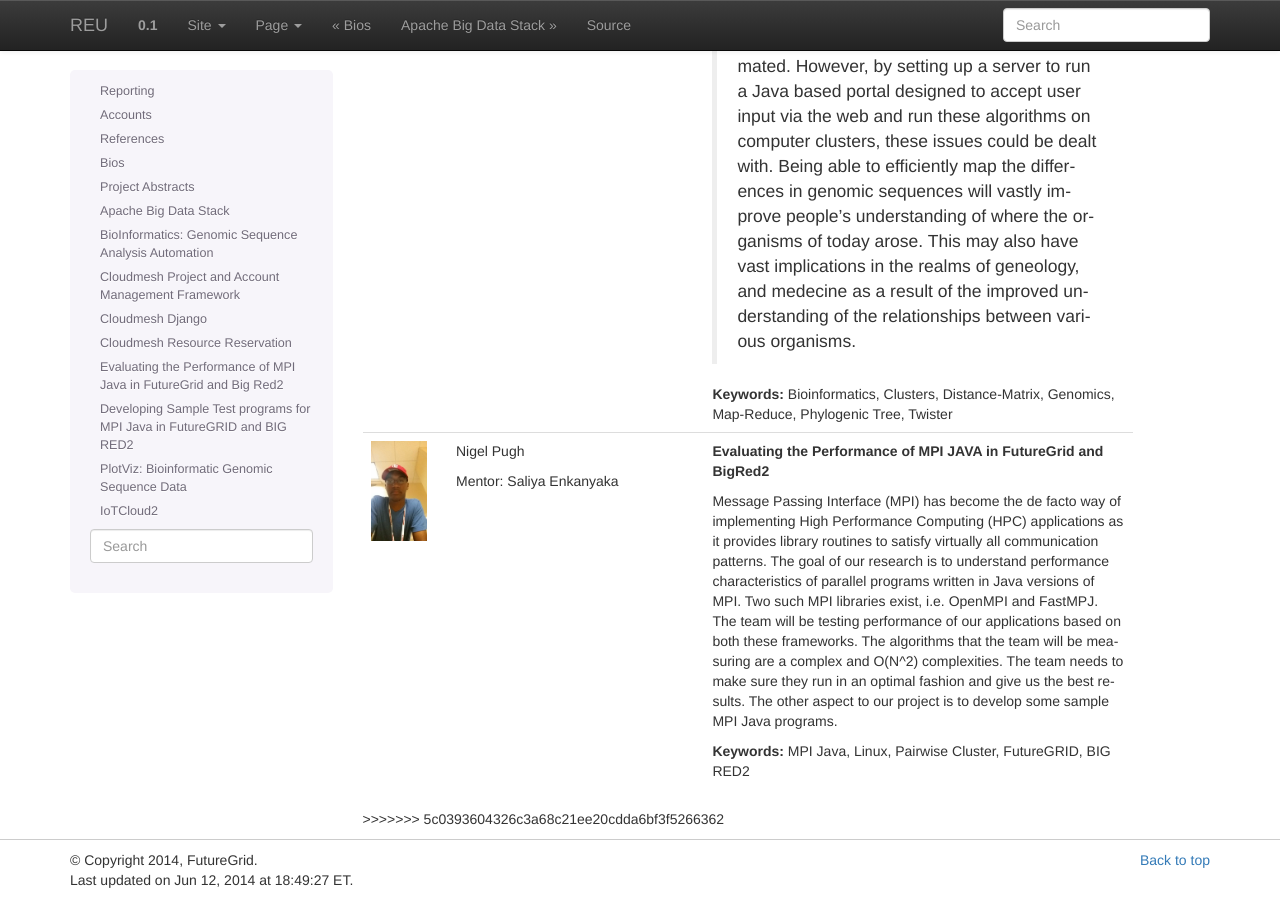
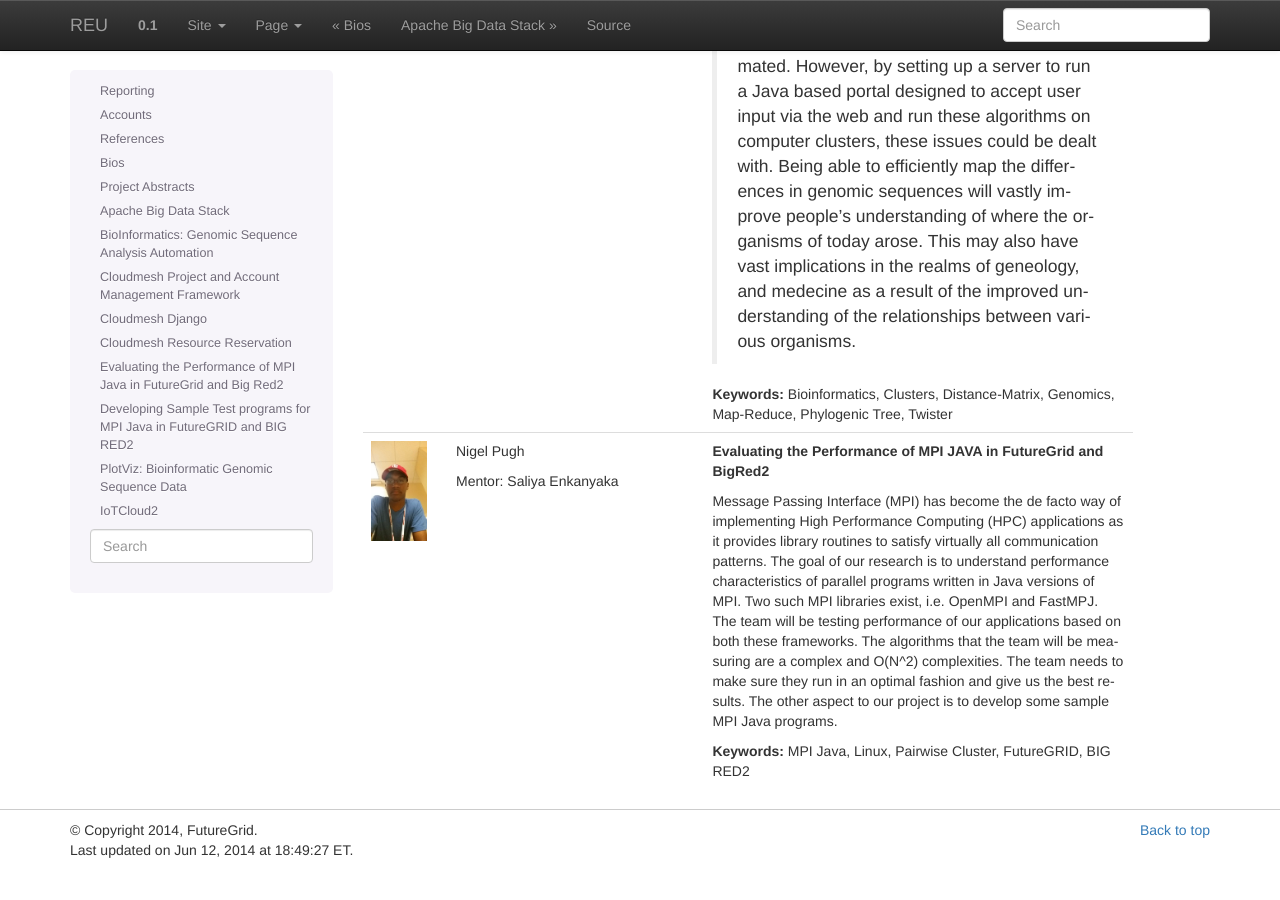
Before and after one commit to cloudmesh-project/reu-2014, a Sphinx documentation site: the page built from doc/source/abstracts.rst, in a window 1280 px wide and 900 px high, scrolled down 2506 px. Built offline with Sphinx 7.4.7, drawn with Linux system fonts in a browser that asks for light colours; after the commit the page ends 3376 px from its top, so only the background shows below that.

Commit message:
Update abstracts.rst
removed >>>>>>> 5c0393604326c3a68c21ee20cdda6bf3f5266362 from the bottom

```diff
--- a/doc/source/abstracts.rst
+++ b/doc/source/abstracts.rst
@@ -161,4 +161,3 @@
        Message Passing Interface (MPI) has become the de facto way of implementing High Performance Computing (HPC) applications as it provides library routines to satisfy virtually all communication patterns. The goal of our research is to understand performance characteristics of parallel programs written in Java versions of MPI. Two such MPI libraries exist, i.e. OpenMPI and FastMPJ. The team will be testing performance of our applications based on both these frameworks. The algorithms that the team will be measuring are a complex and O(N^2) complexities. The team needs to make sure they run in an optimal fashion and give us the best results. The other aspect to our project is to develop some sample MPI Java programs.
 
        **Keywords:** MPI Java, Linux, Pairwise Cluster, FutureGRID, BIG RED2
->>>>>>> 5c0393604326c3a68c21ee20cdda6bf3f5266362
```
